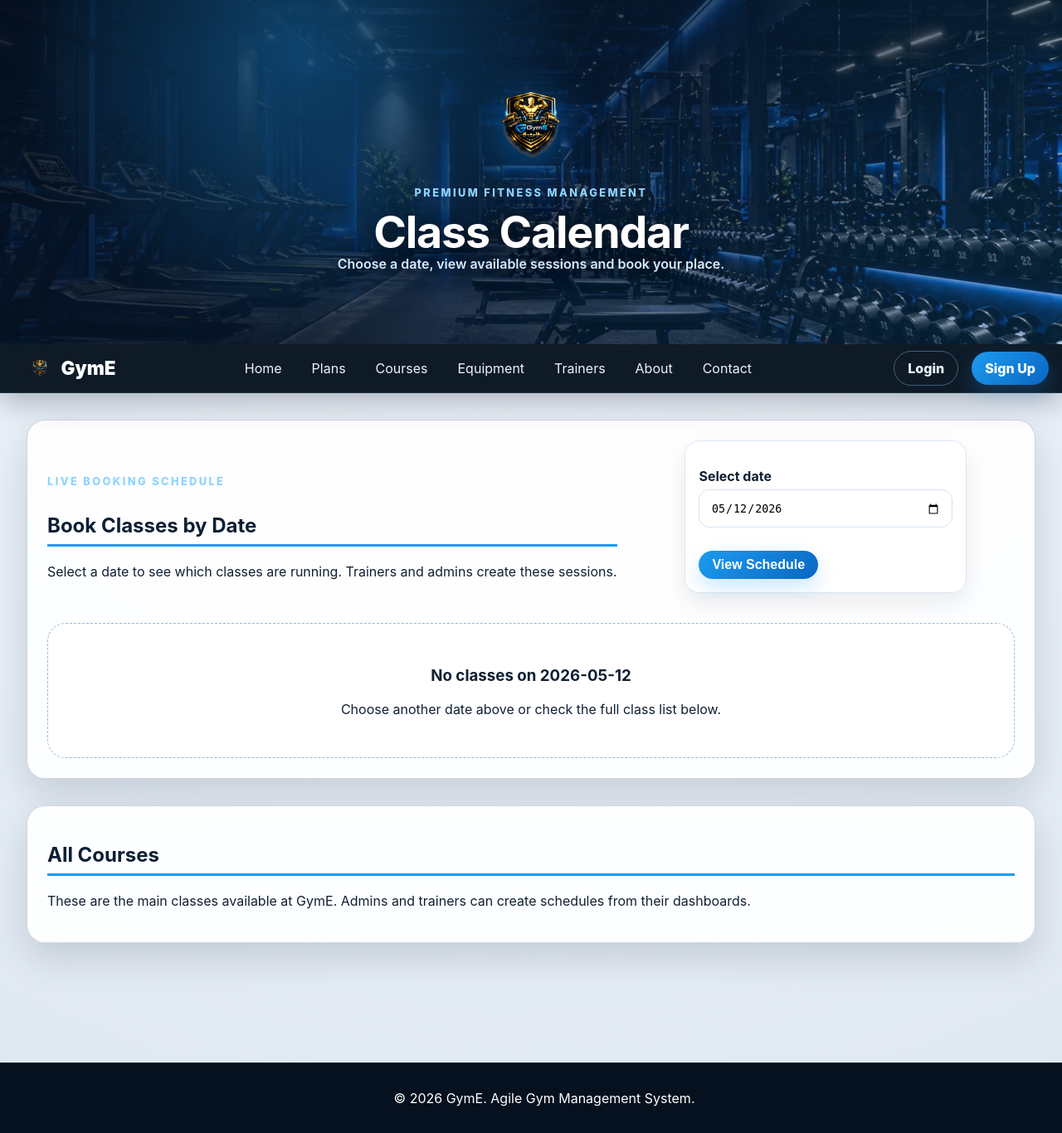
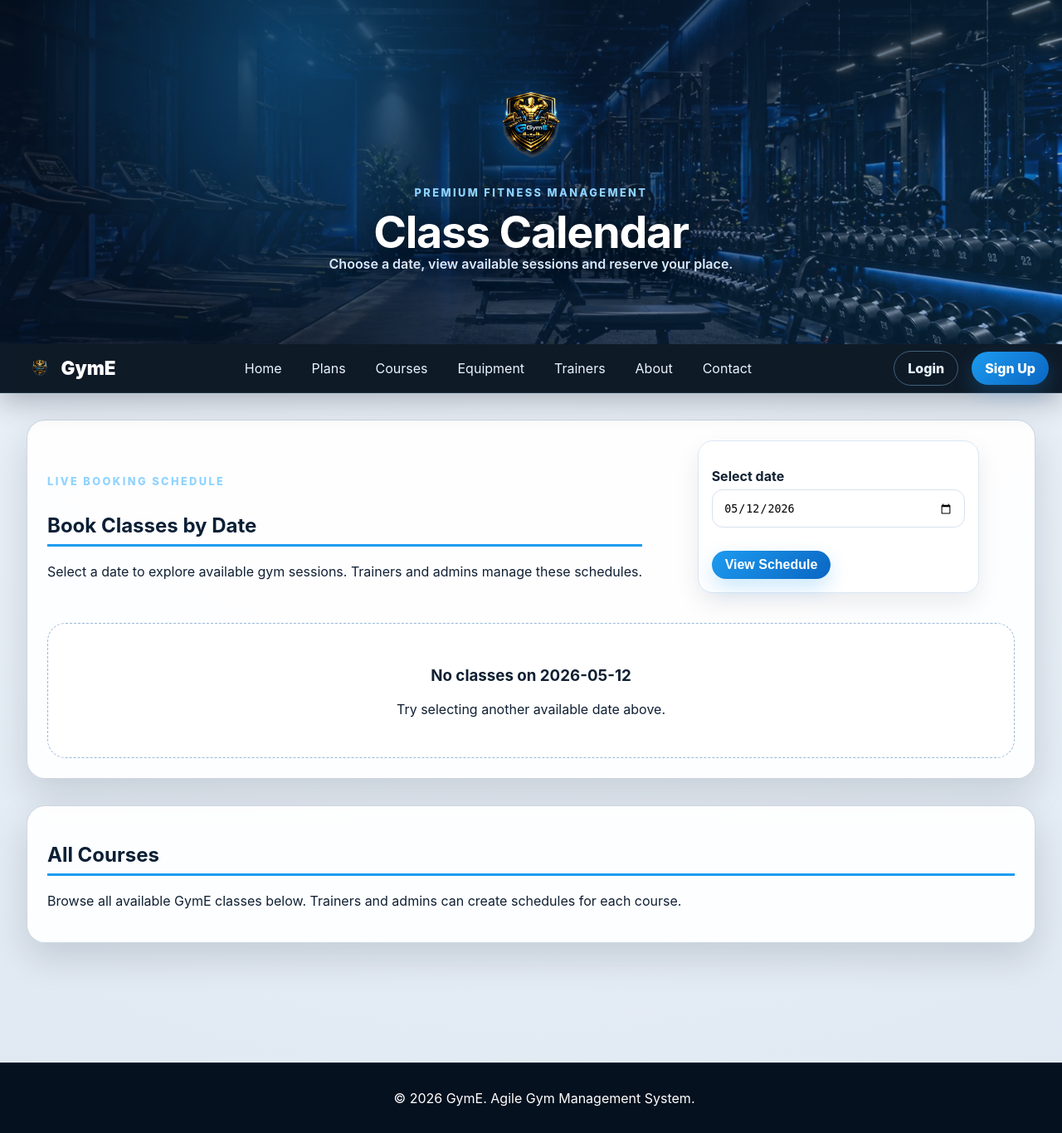
Before and after one commit to ArianLatifi-ucb/gyme, a Flask app: page /courses in a window 1280 px wide. Shown: the whole page at 83% size. Run offline with Flask 3, Linux system fonts and the light colour scheme.

Commit message:
modify the courses

```diff
--- a/templates/pages/courses.html
+++ b/templates/pages/courses.html
@@ -1,76 +1,251 @@
 {% extends "base.html" %}
 
-{% block title %}GymE - Class Calendar{% endblock %}
-{% block header_title %}Class Calendar{% endblock %}
-{% block header_subtitle %}Choose a date, view available sessions and book your place.{% endblock %}
+{# =========================================================
+PAGE METADATA
+========================================================= #}
+
+{% block title %}
+GymE - Class Calendar
+{% endblock %}
+
+{% block header_title %}
+Class Calendar
+{% endblock %}
+
+{% block header_subtitle %}
+Choose a date, view available sessions and reserve your place.
+{% endblock %}
+
 
 {% block content %}
+
+<!-- ======================================================
+     CALENDAR / BOOKING SECTION
+     ====================================================== -->
 <section class="calendar-panel anchor-safe">
+
+    <!-- Top heading and date selector -->
     <div class="section-heading-row">
+
+        <!-- Left side heading content -->
         <div>
-            <p class="eyebrow dark">Live booking schedule</p>
-            <h2>Book Classes by Date</h2>
-            <p>Select a date to see which classes are running. Trainers and admins create these sessions.</p>
+            <p class="eyebrow dark">
+                Live booking schedule
+            </p>
+
+            <h2>
+                Book Classes by Date
+            </h2>
+
+            <p>
+                Select a date to explore available gym sessions.
+                Trainers and admins manage these schedules.
+            </p>
         </div>
-        <form method="GET" action="{{ url_for('courses') }}" class="date-filter-card">
-            <label for="date">Select date</label>
+
+
+        <!-- Date selection form -->
+        <form class="date-filter-card" method="GET" action="{{ url_for('courses') }}">
+
+            <label for="date">
+                Select date
+            </label>
+
+            <!-- Auto submit when date changes -->
             <input type="date" id="date" name="date" value="{{ selected_date }}" onchange="this.form.submit()">
-            <button type="submit">View Schedule</button>
+
+            <button type="submit">
+                View Schedule
+            </button>
+
         </form>
+
     </div>
 
+
+    <!-- ==================================================
+         QUICK DATE CHIPS
+         ================================================== -->
     <div class="date-chip-row">
-        {% for d in all_session_dates[:8] %}
-            <a href="{{ url_for('courses', date=d) }}" class="date-chip {% if d == selected_date %}active{% endif %}">{{ d }}</a>
+
+        {# Display first 8 available session dates #}
+        {% for session_date in all_session_dates[:8] %}
+
+        <a href="{{ url_for('courses', date=session_date) }}"
+            class="date-chip {% if session_date == selected_date %}active{% endif %}">
+            {{ session_date }}
+        </a>
+
         {% endfor %}
+
     </div>
 
+
+    <!-- ==================================================
+         SESSION CARDS
+         ================================================== -->
     <div class="session-grid">
-        {% for s in sessions %}
-        <div class="session-card {% if s.status != 'Open' %}session-closed{% endif %}">
-            <img src="{{ s.course.image_url }}" alt="{{ s.course.name }}">
+
+        {% if sessions %}
+
+        {% for session in sessions %}
+
+        <!-- Add closed styling if class is unavailable -->
+        <div class="session-card {% if session.status != 'Open' %}session-closed{% endif %}">
+
+            <!-- Course image -->
+            <img src="{{ session.course.image_url }}" alt="{{ session.course.name }}">
+
             <div class="session-body">
-                <span class="status-pill">{{ s.status }}</span>
-                <h3>{{ s.course.name }}</h3>
-                <p>{{ s.course.description }}</p>
+
+                <!-- Session status -->
+                <span class="status-pill">
+                    {{ session.status }}
+                </span>
+
+                <!-- Course title -->
+                <h3>
+                    {{ session.course.name }}
+                </h3>
+
+                <!-- Course description -->
+                <p>
+                    {{ session.course.description }}
+                </p>
+
+
+                <!-- Session information -->
                 <div class="session-meta">
-                    <span>📅 {{ s.session_date }}</span>
-                    <span>⏰ {{ s.session_time }}</span>
-                    <span>👤 {{ s.trainer }}</span>
-                    <span>🪑 {{ s.seats_left }} seats left</span>
+
+                    <span>
+                        📅 {{ session.session_date }}
+                    </span>
+
+                    <span>
+                        ⏰ {{ session.session_time }}
+                    </span>
+
+                    <span>
+                        👤 {{ session.trainer }}
+                    </span>
+
+                    <span>
+                        🪑 {{ session.seats_left }} seats left
+                    </span>
+
                 </div>
-                <form method="POST" action="{{ url_for('book_course', course_id=s.course.id) }}">
-                    <input type="hidden" name="session_id" value="{{ s.id }}">
-                    <button type="submit" {% if s.status != 'Open' or s.seats_left <= 0 %}disabled{% endif %}>Book This Class</button>
+
+
+                <!-- Booking form -->
+                <form method="POST" action="{{ url_for('book_course', course_id=session.course.id) }}">
+
+                    <!-- Hidden session identifier -->
+                    <input type="hidden" name="session_id" value="{{ session.id }}">
+
+                    <!-- Disable button if session unavailable -->
+                    <button type="submit" {% if session.status !='Open' or session.seats_left <=0 %} disabled {% endif
+                        %}>
+                        Book This Class
+                    </button>
+
                 </form>
+
             </div>
         </div>
+
+        {% endfor %}
+
         {% else %}
-            <div class="empty-state">
-                <h3>No classes on {{ selected_date }}</h3>
-                <p>Choose another date above or check the full class list below.</p>
-            </div>
-        {% endfor %}
+
+        <!-- Empty state when no sessions exist -->
+        <div class="empty-state">
+
+            <h3>
+                No classes on {{ selected_date }}
+            </h3>
+
+            <p>
+                Try selecting another available date above.
+            </p>
+
+        </div>
+
+        {% endif %}
+
     </div>
+
 </section>
 
+
+
+<!-- ======================================================
+     ALL COURSES SECTION
+     ====================================================== -->
 <section class="courses-section">
-    <h2>All Courses</h2>
-    <p>These are the main classes available at GymE. Admins and trainers can create schedules from their dashboards.</p>
+
+    <h2>
+        All Courses
+    </h2>
+
+    <p>
+        Browse all available GymE classes below.
+        Trainers and admins can create schedules for each course.
+    </p>
+
+
+    <!-- Course listing -->
     <div class="course-list">
-        {% for course in courses %}
+
+        {% for item in courses %}
+
         <div class="course">
-            <img src="{{ course.image_url }}" alt="{{ course.name }}" class="course-image">
+
+            <!-- Course image -->
+            <img src="{{ item.image_url }}" alt="{{ item.name }}" class="course-image">
+
             <div class="course-content">
-                <h3>{{ course.name }}</h3>
-                <p>{{ course.description }}</p>
-                <p><strong>Duration:</strong> {{ course.duration }} minutes</p>
-                <p><strong>Trainer:</strong> {{ course.instructor }}</p>
-                <p><strong>Capacity:</strong> {{ course.capacity or 12 }} members</p>
-                <a href="{{ url_for('courses') }}?date={{ selected_date }}" class="button-link small">Check Dates</a>
+
+                <!-- Course name -->
+                <h3>
+                    {{ item.name }}
+                </h3>
+
+                <!-- Description -->
+                <p>
+                    {{ item.description }}
+                </p>
+
+                <!-- Duration -->
+                <p>
+                    <strong>Duration:</strong>
+                    {{ item.duration }} minutes
+                </p>
+
+                <!-- Instructor -->
+                <p>
+                    <strong>Trainer:</strong>
+                    {{ item.instructor }}
+                </p>
+
+                <!-- Capacity -->
+                <p>
+                    <strong>Capacity:</strong>
+                    {{ item.capacity or 12 }} members
+                </p>
+
+                <!-- Redirect to schedule -->
+                <a href="{{ url_for('courses') }}?date={{ selected_date }}" class="button-link small">
+                    Check Dates
+                </a>
+
             </div>
+
         </div>
+
         {% endfor %}
+
     </div>
+
 </section>
+
 {% endblock %}
```
